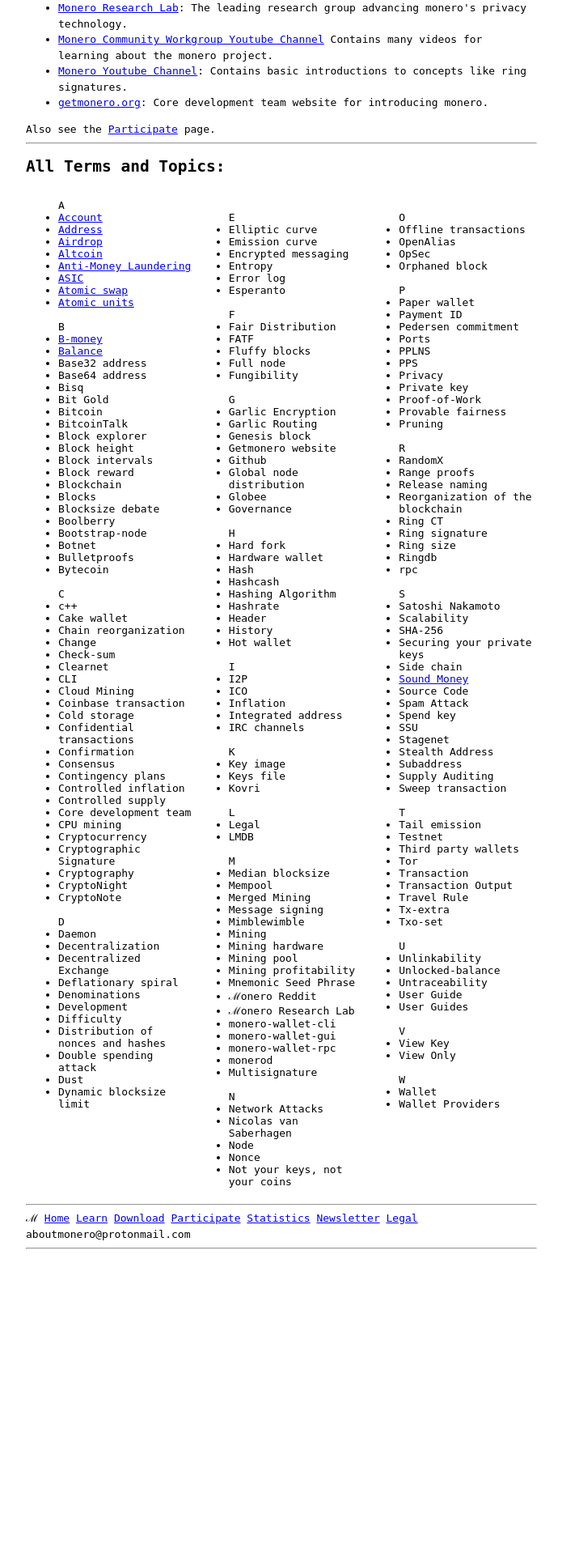
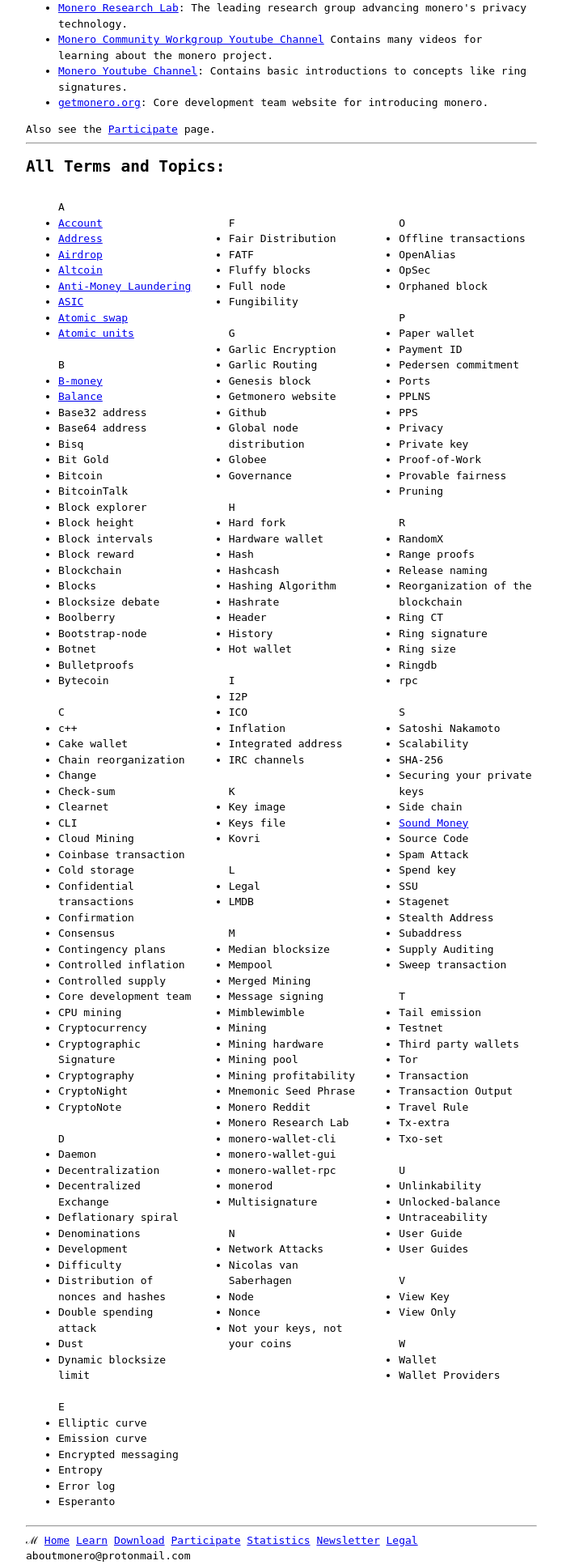
Before and after one commit to aboutmonero/aboutmonero, a Flask app: page /learn.html in a window 1280 px wide. Shown: the part 1088-3021 px from the top of the page at 81% size, without its empty margins (292-987 px from the left). Before the commit the page ends 2631 px from the top, so only its background shows below. Run offline with Flask 2, Linux system fonts and the light colour scheme.

Commit message:
save test

```diff
--- a/templates/learn.html
+++ b/templates/learn.html
@@ -76,6 +76,7 @@ Also see the <a href="participate.html">Participate</a> page.
 </div>
 <hr>
 <h2>All Terms and Topics: </h2>
+<div style="line-height:1.5">
 <div class="row">
 <div class="column">
 <ul>
@@ -94,15 +95,16 @@ A
 <li>Base32 address</li><li>Base64 address</li><li>Bisq</li><li>Bit Gold</li><li>Bitcoin</li><li>BitcoinTalk</li><li>Block explorer</li><li>Block height</li><li>Block intervals</li><li>Block reward</li><li>Blockchain</li><li>Blocks</li><li>Blocksize debate</li><li>Boolberry</li><li>Bootstrap-node</li><li>Botnet</li><li>Bulletproofs</li><li>Bytecoin</li>
 <br>C<li>c++</li><li>Cake wallet</li><li>Chain reorganization</li><li>Change</li><li>Check-sum</li><li>Clearnet</li><li>CLI</li><li>Cloud Mining</li><li>Coinbase transaction</li><li>Cold storage</li><li>Confidential transactions</li><li>Confirmation</li><li>Consensus</li><li>Contingency plans</li><li>Controlled inflation</li><li>Controlled supply</li><li>Core development team</li><li>CPU mining</li><li>Cryptocurrency</li><li>Cryptographic Signature</li><li>Cryptography</li><li>CryptoNight</li><li>CryptoNote</li>
 <br>D<li>Daemon</li><li>Decentralization</li><li>Decentralized Exchange</li><li>Deflationary spiral</li><li>Denominations</li><li>Development</li><li>Difficulty</li><li>Distribution of nonces and hashes</li><li>Double spending attack</li><li>Dust</li><li>Dynamic blocksize limit</li>
+
+<br>E<li>Elliptic curve</li><li>Emission curve</li><li>Encrypted messaging</li><li>Entropy</li><li>Error log</li><li>Esperanto</li>
 </ul></div><div class="column"><ul>
-<br>E<li>Elliptic curve</li><li>Emission curve</li><li>Encrypted messaging</li><li>Entropy</li><li>Error log</li><li>Esperanto</li>
 <br>F<li>Fair Distribution</li><li>FATF</li><li>Fluffy blocks</li><li>Full node</li><li>Fungibility</li>
 <br>G<li>Garlic Encryption</li><li>Garlic Routing</li><li>Genesis block</li><li>Getmonero website</li><li>Github</li><li>Global node distribution</li><li>Globee</li><li>Governance</li>
 <br>H<li>Hard fork</li><li>Hardware wallet</li><li>Hash</li><li>Hashcash</li><li>Hashing Algorithm</li><li>Hashrate</li><li>Header</li><li>History</li><li>Hot wallet</li>
 <br>I<li>I2P</li><li>ICO</li><li>Inflation</li><li>Integrated address</li><li>IRC channels</li>
 <br>K<li>Key image</li><li>Keys file</li><li>Kovri</li>
 <br>L<li>Legal</li><li>LMDB</li>
-<br>M<li>Median blocksize</li><li>Mempool</li><li>Merged Mining</li><li>Message signing</li><li>Mimblewimble</li><li>Mining</li><li>Mining hardware</li><li>Mining pool</li><li>Mining profitability</li><li>Mnemonic Seed Phrase</li><li>ℳonero Reddit</li><li>ℳonero Research Lab</li><li>monero-wallet-cli</li><li>monero-wallet-gui</li><li>monero-wallet-rpc</li><li>monerod</li><li>Multisignature</li>
+<br>M<li>Median blocksize</li><li>Mempool</li><li>Merged Mining</li><li>Message signing</li><li>Mimblewimble</li><li>Mining</li><li>Mining hardware</li><li>Mining pool</li><li>Mining profitability</li><li>Mnemonic Seed Phrase</li><li>Monero Reddit</li><li>Monero Research Lab</li><li>monero-wallet-cli</li><li>monero-wallet-gui</li><li>monero-wallet-rpc</li><li>monerod</li><li>Multisignature</li>
 <br>N<li>Network Attacks</li><li>Nicolas van Saberhagen</li><li>Node</li><li>Nonce</li><li>Not your keys, not your coins</li>
 </ul></div><div class="column"><ul>
 <br>O<li>Offline transactions</li><li>OpenAlias</li><li>OpSec</li><li>Orphaned block</li>
@@ -115,6 +117,7 @@ A
 <br>W<li>Wallet</li><li>Wallet Providers</li></ul>
 </div>
 
+</div>
 </div>
 </div>
 <hr>
```
